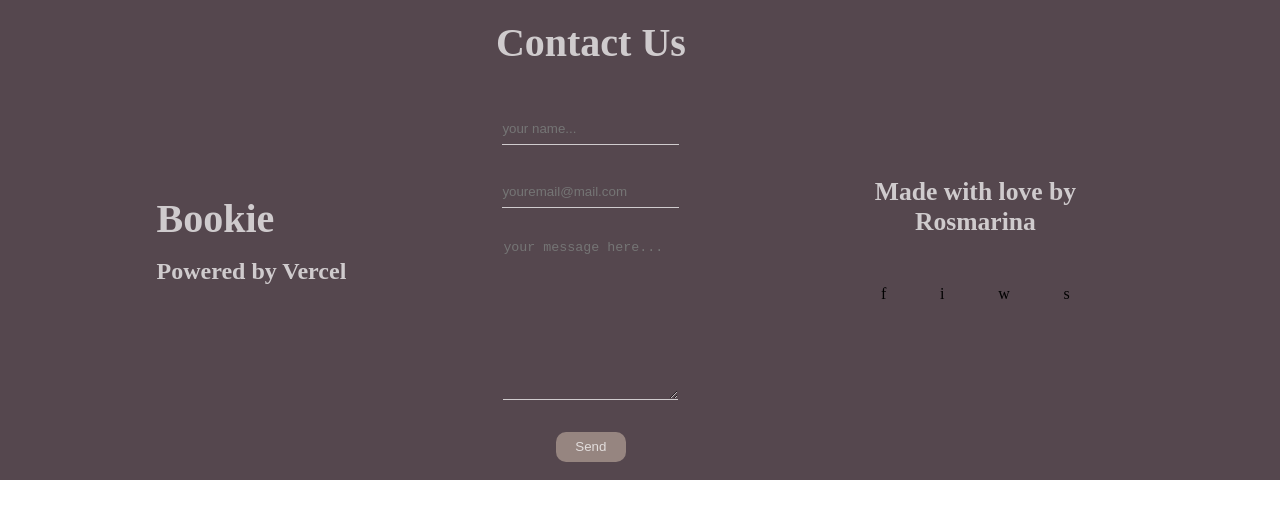
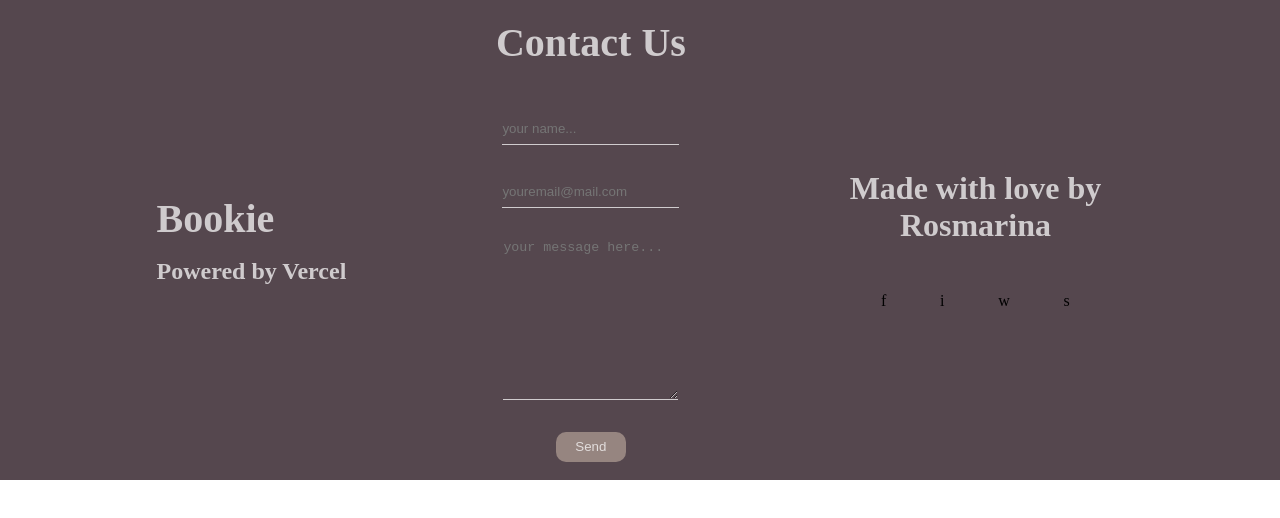
Before and after one commit to Ljusaj123/Bookie, a Next.js app: page /home in a window 1280 px wide. Shown: the top 518 px of the page. Built offline with nearby package versions, Linux system fonts and the light colour scheme.

Commit message:
promjena na h1 umjesto h2 u made-by-footer

```diff
--- a/modules/footer.js
+++ b/modules/footer.js
@@ -20,7 +20,7 @@ const Footer = () => {
 
                 </div>
                 <div className="made-by-footer">
-                    <h2>Made with love by Rosmarina</h2>
+                    <h1>Made with love by Rosmarina</h1>
                     <div className="social-icons-footer">
                         <a href="">f</a>
                         <a href="">i</a>
```
